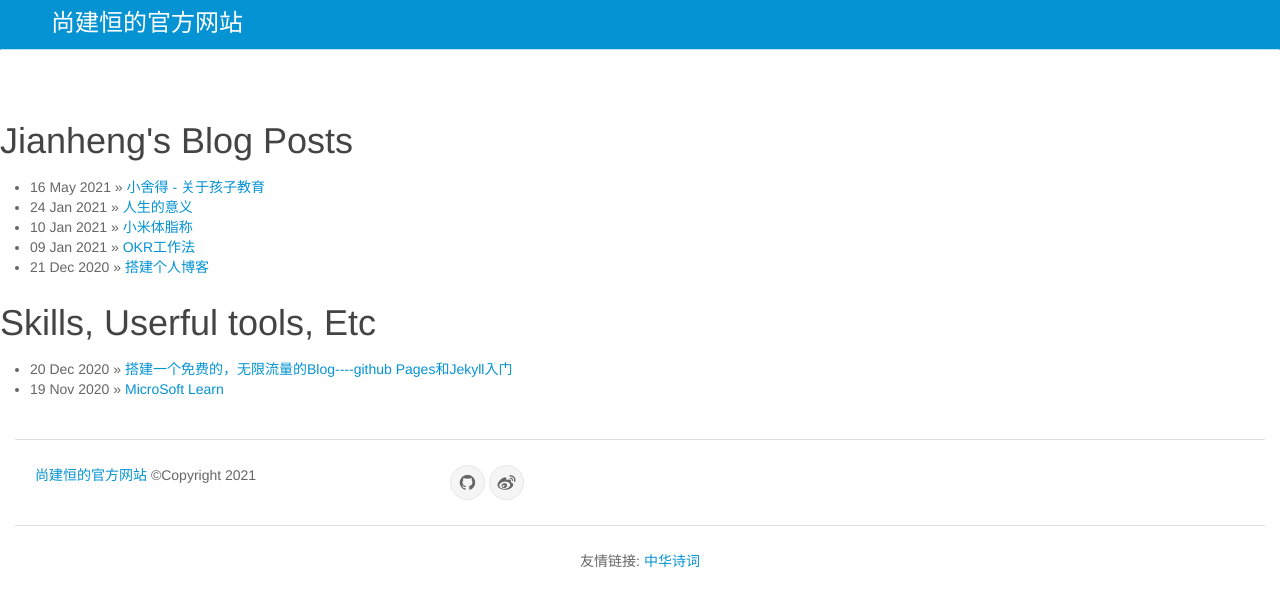
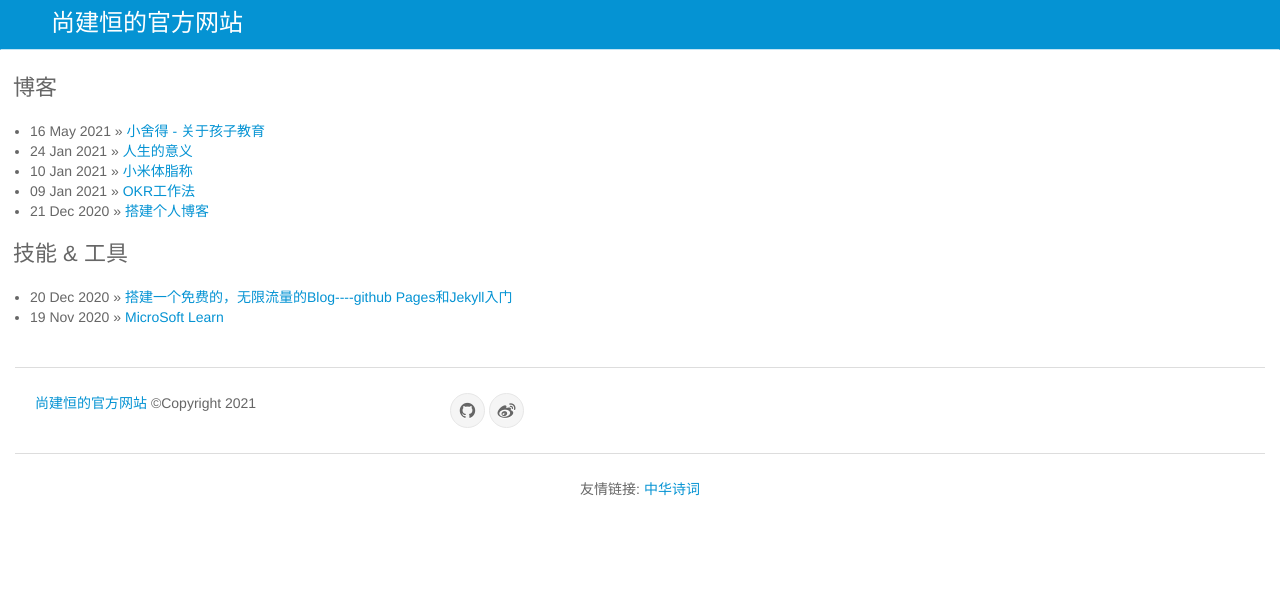
Before and after one commit to JianhengShang/jianhengshang.github.io, a Jekyll site: the page built from index.html, in a window 1280 px wide. Shown: the top 607 px of the page. Built offline with Jekyll 4.4.1, drawn with Linux system fonts in a browser that asks for light colours.

Commit message:
update blog site

```diff
--- a/index.html
+++ b/index.html
@@ -12,15 +12,15 @@ title: 首页 - 尚建恒的官方网站
 </div>
 <div id="main">
     <div class="x-placeholder-50"><!-- placeholder --></div>
-    <div class="x-placeholder"><!-- placeholder --></div>
-    <h1>Jianheng's Blog Posts</h1>
+    <!-- div class="x-placeholder"></div -->
+    <div style="font-size:22px; line-height:36px;margin-left:13px;">博客</div>
     <ul class="posts">
         {% for post in site.posts %}
         <li><span>{{ post.date | date_to_string }}</span> &raquo; <a href="{{ site.baseurl }}{{ post.url }}">{{ post.title }}</a></li>
         {% endfor %}
     </ul>
 
-    <h1>Skills, Userful tools, Etc</h1>
+	<div style="font-size:22px; line-height:36px;margin-left:13px;">技能 & 工具</div>
     <ul class="posts">
         <li><span>20 Dec 2020</span> &raquo; <a href="https://www.ruanyifeng.com/blog/2012/08/blogging_with_jekyll.html">搭建一个免费的，无限流量的Blog----github Pages和Jekyll入门</a></li>
         <li><span>19 Nov 2020</span> &raquo; <a href="https://docs.microsoft.com/zh-cn/learn/">MicroSoft Learn</a></li>
```
Also changed, not shown: _posts/2021-05-16-xiao-she-de.html (+7 -1 lines).
